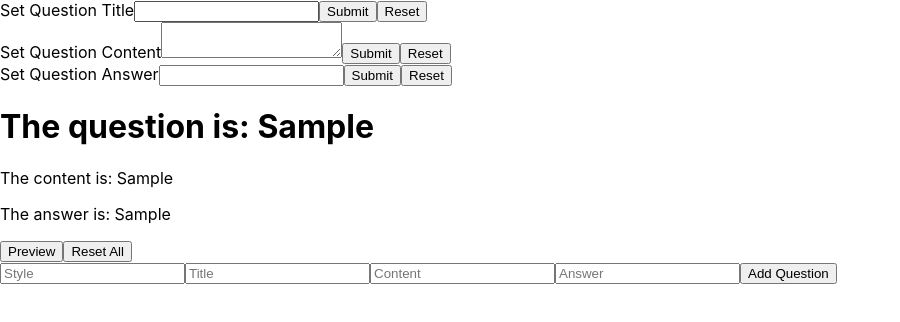
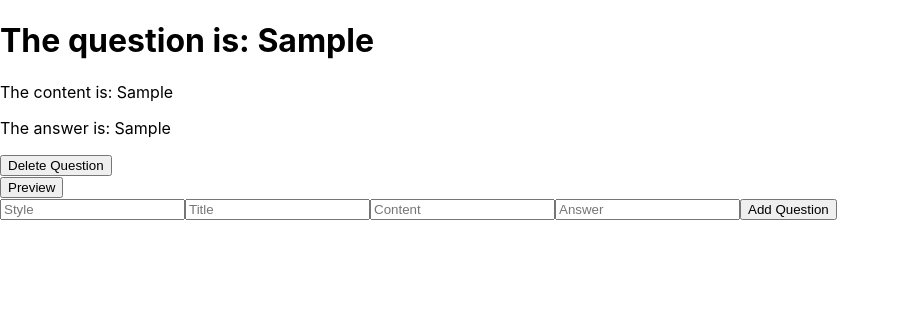
Before and after one commit to emmagort/Diss, a React (Create React App) app in the folder my-app/: page /teacher in a window 1280 px wide. Both pictures are taken after typing "Sample", "Sample", "Sample", "Sample" into the empty fields and a click on the button "Add Question". Shown: the top 322 px of the page, without its empty margins (0-900 px from the left). Built offline with nearby package versions, Linux system fonts and the light colour scheme.

Commit message:
can delete individual questions, no longer have old forms although still in comments, much commented out code lol

```diff
--- a/my-app/src/pages/Student.js
+++ b/my-app/src/pages/Student.js
@@ -14,8 +14,6 @@ const renderers = {
 
 export default function Student(){
   const location = useLocation();
-  // const { title } = location.state;
-  // const { content } = location.state;
   const { answer } = location.state;
   const [highlightColor, setHighlightColor] = useState('yellow');
   const [questions, setQuestions] = useState(JSON.parse(localStorage.getItem('questions')) || []);
@@ -39,6 +37,11 @@ export default function Student(){
     range.insertNode(span);
   }
 
+  function handleMouseUp() {
+    const selectedText = window.getSelection().toString();
+    console.log('Selected text:', selectedText);
+  }
+
   // HIGHLIGHT INSTEAD OF BOX
   //   let mark = document.createElement('mark');
   //   mark.style.backgroundColor = highlightColor;
@@ -47,13 +50,13 @@ export default function Student(){
   // }
 
   return (
-    <div>
-      {questions.map((question, index) => (
-        <div key={index} className={question.style}>
-          <h1>The question is: {question.title}</h1>
-          <p contentEditable={true} onMourseUp={handleHighlight}>{question.content}</p>
-        </div>
-      ))}
+    <div onMouseUp={handleMouseUp}>
+    {questions.map((question, index) => (
+      <div key={index} className={question.style}>
+        <h1>The question is: {question.title}</h1>
+        <p>{question.content}</p>
+      </div>
+    ))}
 
       <label>
         Select highlight color:
--- a/my-app/src/pages/Teacher.js
+++ b/my-app/src/pages/Teacher.js
@@ -31,41 +31,49 @@ export default function Teacher(){
     localStorage.setItem('answer', answer);
   }, [title, content, answer]);
 
-  function handlePartsSubmit(e) {
-    e.preventDefault();
-  }
+  // function handlePartsSubmit(e) {
+  //   e.preventDefault();
+  // }
 
   function handleSubmit(e) {
     e.preventDefault();
     navigate('/student', { state: { title, content, answer } });
   }
 
-  function handleResetTitle(e) {
-    e.preventDefault();
-    setTitle('');
+  // function handleResetTitle(e) {
+  //   e.preventDefault();
+  //   setTitle('');
+  // }
+
+  // function handleResetContent(e) {
+  //   e.preventDefault();
+  //   setContent('');
+  // }
+
+  // function handleResetAnswer(e) {
+  //   e.preventDefault();
+  //   setAnswer('');
+  // }
+
+  // function handleResetAll(e) {
+  //   e.preventDefault();
+  //   setTitle('');
+  //   setContent('');
+  //   setAnswer('');
+  // }
+
+  function handleDeleteQuestion(index) {
+    setQuestions(questions.filter((question, i) => i !== index));
   }
 
-  function handleResetContent(e) {
-    e.preventDefault();
-    setContent('');
-  }
-
-  function handleResetAnswer(e) {
-    e.preventDefault();
-    setAnswer('');
-  }
-
-  function handleResetAll(e) {
-    e.preventDefault();
-    setTitle('');
-    setContent('');
-    setAnswer('');
+  function handleDeleteAllQuestions() {
+    setQuestions([]);
   }
 
   return (
     <div>
 
-      <form onSubmit={handlePartsSubmit}>
+      {/* <form onSubmit={handlePartsSubmit}>
         <label htmlFor="title">Set Question Title</label>
         <input
           value={title}
@@ -74,9 +82,9 @@ export default function Teacher(){
         />
         <button type="submit" onClick={handlePartsSubmit}>Submit</button>
         <button onClick={handleResetTitle}>Reset</button>
-      </form>
+      </form> */}
 
-      <form onSubmit={handlePartsSubmit}>
+      {/* <form onSubmit={handlePartsSubmit}>
         <label htmlFor="content">Set Question Content</label>
         <textarea
           value={content}
@@ -85,9 +93,8 @@ export default function Teacher(){
         />
         <button type="submit" onClick={handlePartsSubmit}>Submit</button>
         <button onClick={handleResetContent}>Reset</button>
-      </form>
-
-      <form onSubmit={handlePartsSubmit}>
+      </form> */}
+      {/* <form onSubmit={handlePartsSubmit}>
         <label htmlFor="answer">Set Question Answer</label>
         <input
           value={answer}
@@ -96,16 +103,17 @@ export default function Teacher(){
         />
         <button type="submit" onClick={handlePartsSubmit}>Submit</button>
         <button onClick={handleResetAnswer}>Reset</button>
-      </form>
+      </form> */}
       {questions.map((question, index) => (
         <div key={index}>
           <h1>The question is: {question.title}</h1>
           <p>The content is: {question.content}</p>
           <p>The answer is: {question.answer}</p>
+          <button onClick={() => handleDeleteQuestion(index)}>Delete Question</button>
         </div>
       ))}
       <button onClick={handleSubmit}>Preview</button>
-      <button onClick={handleResetAll}>Reset All</button>
+      {/* <button onClick={handleResetAll}>Reset All</button> */}
       <div>
         <input name="style" value={newQuestion.style} onChange={handleInputChange} placeholder="Style" />
         <input name="title" value={newQuestion.title} onChange={handleInputChange} placeholder="Title" />
```
